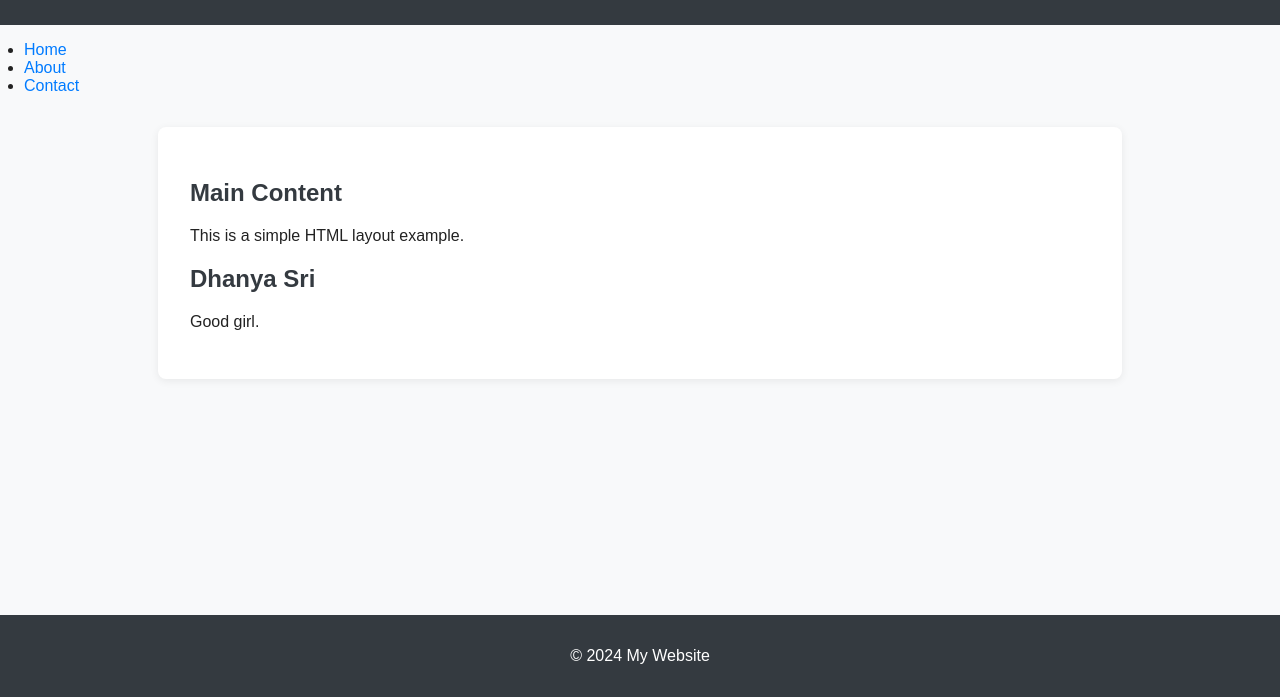
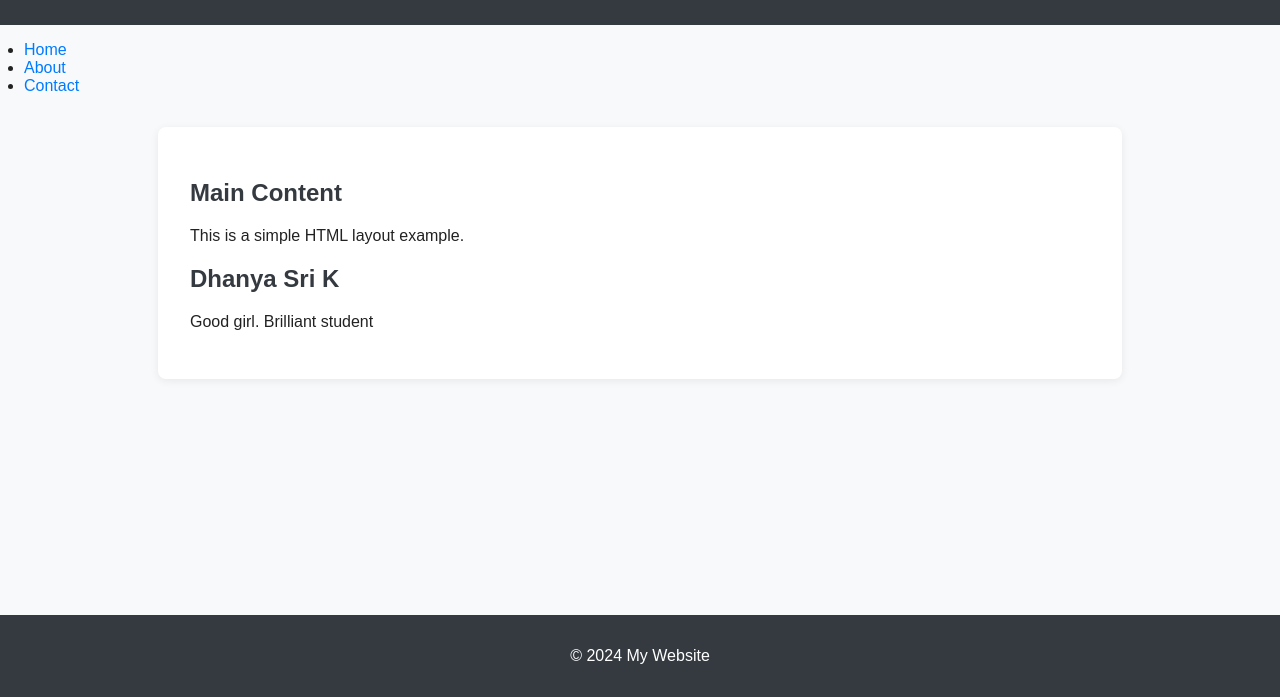
Before and after one commit to p-art-dheev/Testing, a plain HTML site: page index.html in a window 1280 px wide. Shown: the part 103-800 px from the top of the page. Drawn offline with Linux system fonts and the light colour scheme.

Commit message:
updated_name

```diff
--- a/index.html
+++ b/index.html
@@ -30,10 +30,10 @@
         </section>
         <section>
             <h1>
-                Dhanya Sri
+                Dhanya Sri K
             </h1>
             <p>
-                Good girl.
+                Good girl. Brilliant student
             </p>
         </section>
     </main>
```
